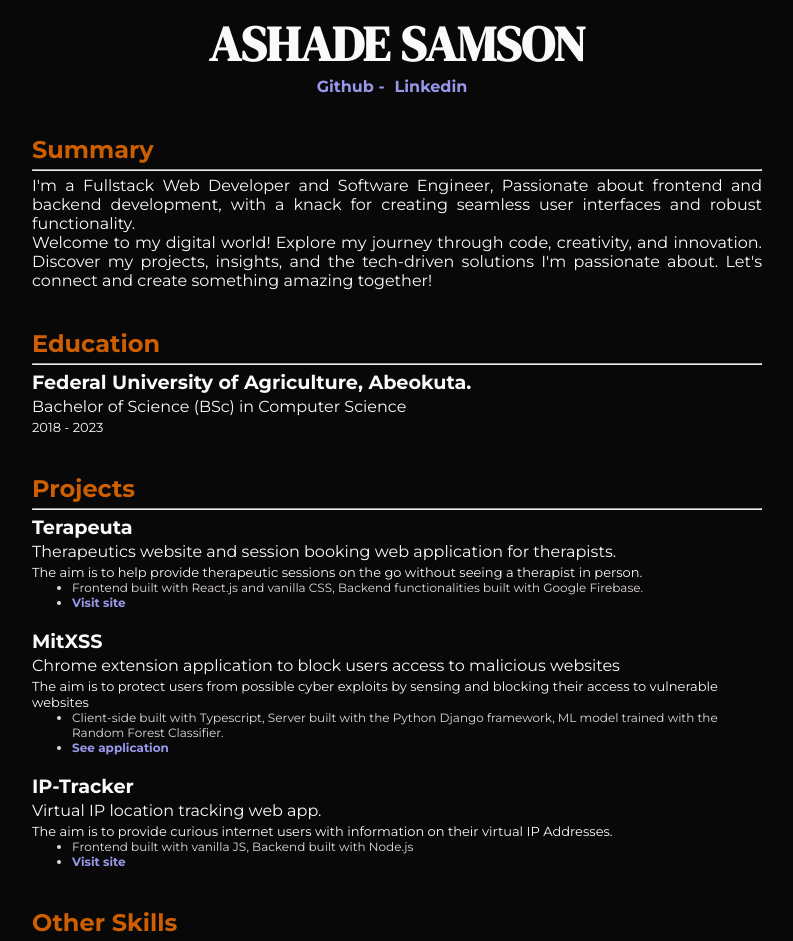
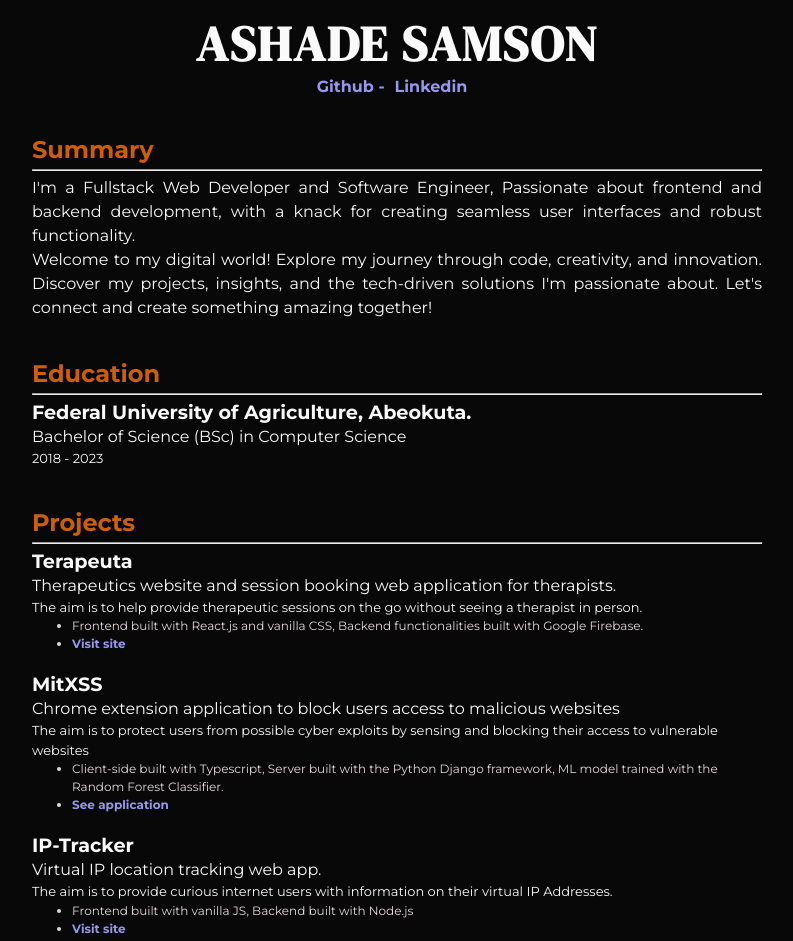
Before and after one commit to AshadeSamson/personal-site, a plain HTML site: page index.html in a window 1280 px wide. Shown: the top 941 px of the page, without its empty margins (243-1036 px from the left). Drawn offline with Linux system fonts and the light colour scheme.

Commit message:
Updated style.css

```diff
--- a/style.css
+++ b/style.css
@@ -37,6 +37,7 @@ h1.name {
   font-family: 'DM Serif Display', serif;
   text-align: center;
   font-size: calc(var(--head-one) + 30px);
+  letter-spacing: 2px;
 }
 
 .profile-link-box {
@@ -79,15 +80,18 @@ h1.name {
 .text,
 .text-list {
   text-align: justify;
+  line-height: 1.5;
 }
 
 .text-small {
   font-size: calc(1px + var(--head-three));
+  line-height: 1.5;
 }
 
 .points li {
   color: var(--grey);
   font-size: var(--head-three);
+  line-height: 1.5;
 }
 hr {
   margin-bottom: 5px;
```
